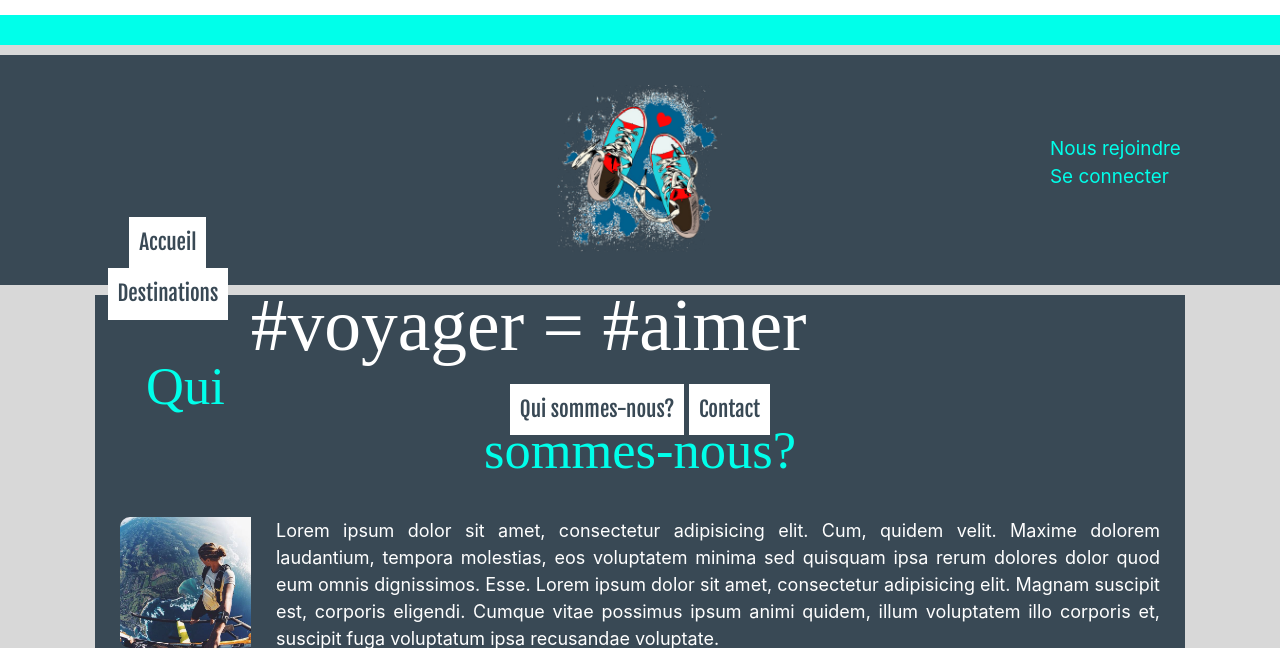
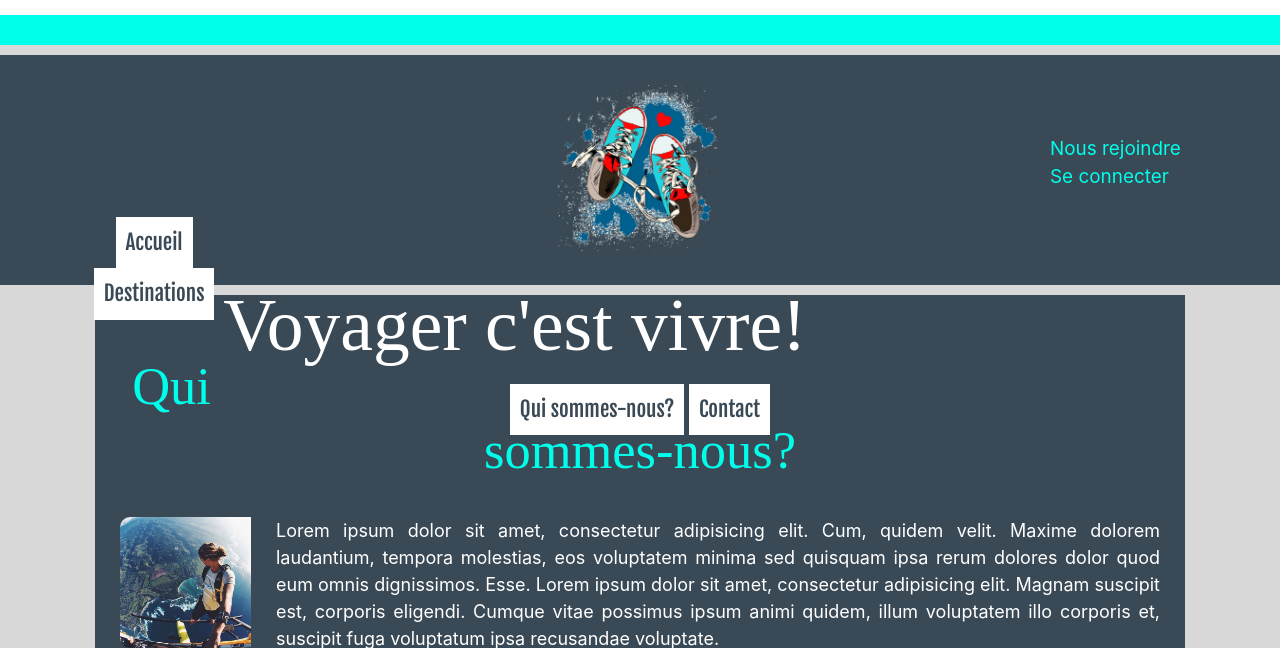
Before and after one commit to lampein/project5tech, a PHP site: page /about.php in a window 1280 px wide. Shown: the top 648 px of the page. Run offline with PHP 8.4, Linux system fonts and the light colour scheme; some libraries are stand-ins or nearby versions; some web fonts are replaced.

Commit message:
redesign

```diff
--- a/layout.phtml
+++ b/layout.phtml
@@ -15,7 +15,7 @@
 			<div class="container">
 				<nav>
 					<img src="img/travel3.png" alt="travel">
-					<h1>#voyager = #aimer</h1>
+					<h1>Voyager c'est vivre!</h1>
 					<ul>
 						<li><a href="home.php">Accueil</a></li>
 						<li><a href="destinations.php">Destinations</a></li>
```
